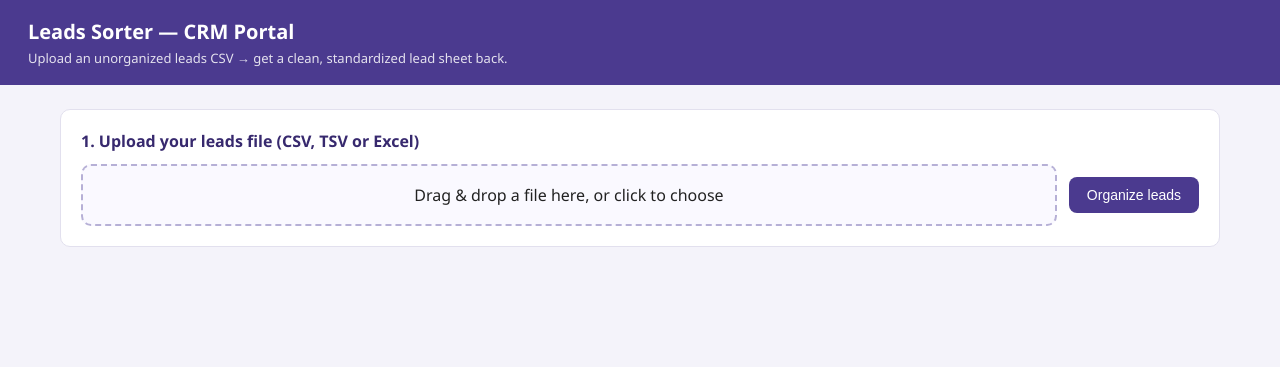
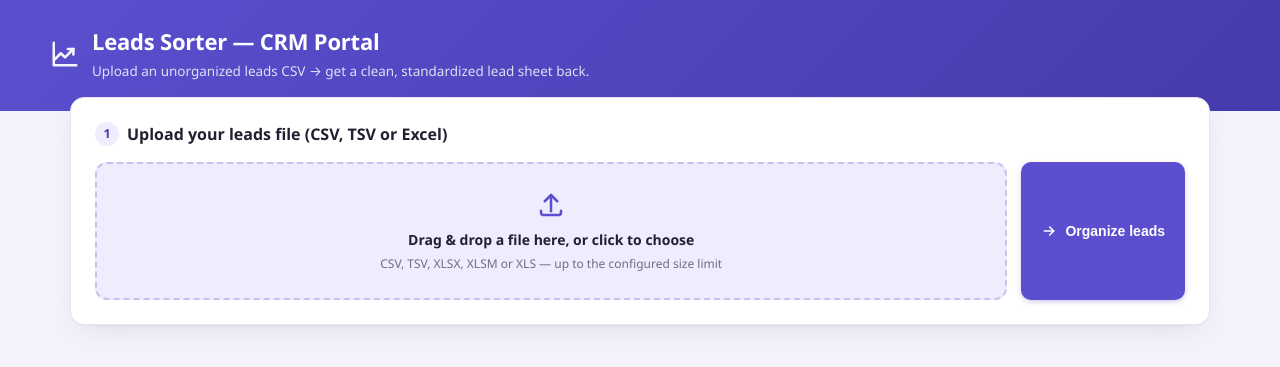
Before and after one commit to ahmadwaseemwork1-hub/lead-sorter, a Flask app: page / in a window 1280 px wide. Shown: the top 367 px of the page. Run offline with Flask 3, Linux system fonts and the light colour scheme.

Commit message:
Redesign the portal UI and add a styled Excel download
- Refresh the whole page: gradient header, card shadows, icon-based
  buttons, colored stat tiles, score pills, softer left-border row
  highlighting instead of full-background red/amber washes.
- Add a "Pretty Excel" download (pretty_export.py) alongside the
  plain CSV — colored header, frozen header row, autofilter,
  auto-sized columns, zebra striping, and the same invalid/review
  row highlighting as the on-page table, plus a Score column. The
  plain CSV is untouched (still exactly the standard 10 columns).

```diff
--- a/app.py
+++ b/app.py
@@ -9,6 +9,7 @@ from flask import Flask, abort, redirect, render_template, request, send_file, u
 from werkzeug.utils import secure_filename
 
 from organizer import load_schema, organize_file
+from pretty_export import build_pretty_workbook
 
 BASE = os.path.dirname(os.path.abspath(__file__))
 UPLOADS = os.path.join(BASE, "uploads")
@@ -132,6 +133,8 @@ def organize():
         rows.append({"cells": cells, "score": s.get("score", ""),
                      "review": s.get("review", False), "invalid": pos in invalid})
 
+    build_pretty_workbook(list(df.columns), rows, os.path.join(OUTPUT, f"pretty_{token}.xlsx"))
+
     result = {
         "columns": list(df.columns),
         "rows": rows,
@@ -155,6 +158,11 @@ def download(token):
     return _serve(token, "organized_{token}.csv", "organized_leads.csv")
 
 
+@app.route("/xlsx/<token>")
+def download_xlsx(token):
+    return _serve(token, "pretty_{token}.xlsx", "organized_leads.xlsx")
+
+
 @app.route("/diff/<token>")
 def download_diff(token):
     return _serve(token, "diff_{token}.csv", "change_report.csv")
--- a/templates/index.html
+++ b/templates/index.html
@@ -6,66 +6,144 @@
 <title>Leads Sorter — CRM Portal</title>
 <style>
   :root {
-    --purple: #4b3a8f; --purple-dark: #37296e; --bg: #f4f3fa;
-    --ok: #1a7f4e; --warn: #b3261e; --line: #e2e0ee;
+    --bg: #f3f2fb;
+    --surface: #ffffff;
+    --primary: #5b4fcf;
+    --primary-dark: #453bab;
+    --primary-light: #efedfd;
+    --text: #1f2130;
+    --text-muted: #6c6e83;
+    --border: #e7e5f4;
+    --success: #16875a;
+    --success-bg: #e7f6ef;
+    --warn: #b5790f;
+    --warn-bg: #fdf3e0;
+    --danger: #c8382f;
+    --danger-bg: #fdeceb;
+    --shadow: 0 1px 2px rgba(30, 20, 70, .04), 0 10px 28px -14px rgba(30, 20, 70, .16);
+    --radius: 14px;
   }
   * { box-sizing: border-box; }
-  body { margin: 0; font-family: "Segoe UI", system-ui, sans-serif; background: var(--bg); color: #222; }
-  header { background: var(--purple); color: #fff; padding: 18px 28px; }
-  header h1 { margin: 0; font-size: 20px; font-weight: 600; }
-  header p { margin: 4px 0 0; font-size: 13px; opacity: .85; }
-  main { max-width: 1200px; margin: 24px auto; padding: 0 20px; }
-  .card { background: #fff; border: 1px solid var(--line); border-radius: 10px; padding: 20px; margin-bottom: 20px; }
-  form.upload { display: flex; gap: 12px; align-items: center; flex-wrap: wrap; }
-  input[type=file] { border: 1px dashed #b6b0d6; border-radius: 8px; padding: 10px; background: #faf9ff; }
+  body {
+    margin: 0; font-family: "Segoe UI", -apple-system, BlinkMacSystemFont, system-ui, sans-serif;
+    background: var(--bg); color: var(--text); line-height: 1.45;
+  }
+  header {
+    background: linear-gradient(135deg, var(--primary), var(--primary-dark));
+    color: #fff; padding: 26px 28px 30px;
+  }
+  .brand { display: flex; align-items: center; gap: 12px; max-width: 1180px; margin: 0 auto; }
+  .brand svg { flex: none; opacity: .95; }
+  header h1 { margin: 0; font-size: 22px; font-weight: 700; letter-spacing: -.01em; }
+  header p { margin: 4px 0 0; font-size: 13.5px; opacity: .82; }
+  main { max-width: 1180px; margin: -14px auto 40px; padding: 0 20px; }
+  .card {
+    background: var(--surface); border: 1px solid var(--border); border-radius: var(--radius);
+    padding: 24px; margin-bottom: 20px; box-shadow: var(--shadow);
+  }
+  .step { display: inline-flex; align-items: center; justify-content: center; width: 24px; height: 24px;
+          border-radius: 50%; background: var(--primary-light); color: var(--primary-dark);
+          font-size: 12.5px; font-weight: 700; margin-right: 8px; }
+  h2 { font-size: 16px; margin: 0 0 16px; color: var(--text); display: flex; align-items: center; }
+  form.upload { display: flex; gap: 14px; align-items: stretch; flex-wrap: wrap; }
+  #dropzone {
+    border: 2px dashed #c7c1ec; border-radius: 12px; padding: 26px 22px; background: var(--primary-light);
+    cursor: pointer; flex: 1; min-width: 280px; text-align: center; transition: border-color .15s, background .15s;
+  }
+  #dropzone.hover { background: #e6e2fb; border-color: var(--primary); }
+  #dropzone svg { display: block; margin: 0 auto 8px; color: var(--primary); }
+  #dropmsg { font-size: 14px; color: var(--text); font-weight: 600; }
+  #dropsub { font-size: 12px; color: var(--text-muted); margin-top: 3px; display: block; }
+  input[type=password] {
+    padding: 10px 12px; border: 1px solid var(--border); border-radius: 10px; font-size: 14px;
+  }
   button, a.btn {
-    background: var(--purple); color: #fff; border: 0; border-radius: 8px;
-    padding: 10px 18px; font-size: 14px; cursor: pointer; text-decoration: none; display: inline-block;
+    background: var(--primary); color: #fff; border: 0; border-radius: 10px;
+    padding: 12px 20px; font-size: 14px; font-weight: 600; cursor: pointer; text-decoration: none;
+    display: inline-flex; align-items: center; gap: 8px; transition: background .15s, transform .1s, box-shadow .15s;
+    box-shadow: 0 2px 6px -2px rgba(91, 79, 207, .5);
   }
-  button:hover, a.btn:hover { background: var(--purple-dark); }
-  .error { color: var(--warn); font-weight: 600; }
-  .stats { display: flex; gap: 14px; flex-wrap: wrap; margin-bottom: 14px; }
-  .stat { background: #faf9ff; border: 1px solid var(--line); border-radius: 8px; padding: 10px 16px; }
-  .stat b { display: block; font-size: 20px; color: var(--purple); }
-  .stat span { font-size: 12px; color: #666; }
+  button:hover, a.btn:hover { background: var(--primary-dark); transform: translateY(-1px); }
+  button:active, a.btn:active { transform: translateY(0); }
+  a.btn.secondary { background: #ffffff; color: var(--primary-dark); border: 1px solid var(--border); box-shadow: none; }
+  a.btn.secondary:hover { background: var(--primary-light); border-color: #c7c1ec; }
+  .error {
+    color: var(--danger); font-weight: 600; background: var(--danger-bg); border: 1px solid #f5c9c5;
+    border-radius: 10px; padding: 10px 14px; margin: 14px 0 0; font-size: 13.5px;
+  }
+  .stats { display: grid; grid-template-columns: repeat(auto-fit, minmax(140px, 1fr)); gap: 12px; margin-bottom: 18px; }
+  .stat { background: var(--primary-light); border-radius: 12px; padding: 14px 16px; border-left: 3px solid var(--primary); }
+  .stat.warn { background: var(--warn-bg); border-left-color: var(--warn); }
+  .stat.danger { background: var(--danger-bg); border-left-color: var(--danger); }
+  .stat.ok { background: var(--success-bg); border-left-color: var(--success); }
+  .stat b { display: block; font-size: 22px; color: var(--text); font-weight: 700; }
+  .stat span { font-size: 12px; color: var(--text-muted); }
   table { border-collapse: collapse; width: 100%; font-size: 13px; }
-  th, td { border: 1px solid var(--line); padding: 6px 9px; text-align: left; white-space: nowrap; }
-  thead th { background: var(--purple); color: #fff; cursor: pointer; position: sticky; top: 0; user-select: none; }
-  thead th:hover { background: var(--purple-dark); }
-  tbody tr:nth-child(even) { background: #f8f7fc; }
-  tr.invalid td { background: #fdeceb; }
-  tr.review td { background: #fdf6e3; }
-  #dropzone.hover { background: #efeaff; border-color: var(--purple); }
-  .spin { display: inline-block; width: 14px; height: 14px; border: 3px solid var(--line);
-          border-top-color: var(--purple); border-radius: 50%;
+  th, td { border-bottom: 1px solid var(--border); padding: 9px 12px; text-align: left; white-space: nowrap; }
+  thead th {
+    background: var(--primary); color: #fff; cursor: pointer; position: sticky; top: 0;
+    user-select: none; font-weight: 600; box-shadow: 0 1px 0 var(--primary-dark);
+  }
+  thead th:hover { background: var(--primary-dark); }
+  thead th::after { content: "⇅"; opacity: .45; font-size: 10px; margin-left: 6px; }
+  tbody tr:nth-child(even) { background: #faf9ff; }
+  tbody tr:hover { background: var(--primary-light); }
+  tr.invalid td { background: var(--danger-bg); border-left: 3px solid var(--danger); }
+  tr.review td { background: var(--warn-bg); border-left: 3px solid var(--warn); }
+  tr.invalid:hover td, tr.review:hover td { filter: brightness(0.97); }
+  .pill {
+    display: inline-block; padding: 3px 10px; border-radius: 999px; font-weight: 700; font-size: 12px;
+  }
+  .pill-ok { background: var(--success-bg); color: var(--success); }
+  .pill-warn { background: var(--warn-bg); color: var(--warn); }
+  .pill-bad { background: var(--danger-bg); color: var(--danger); }
+  .spin { display: inline-block; width: 14px; height: 14px; border: 3px solid var(--border);
+          border-top-color: var(--primary); border-radius: 50%;
           animation: spin 0.8s linear infinite; vertical-align: -2px; margin-right: 6px; }
   @keyframes spin { to { transform: rotate(360deg); } }
-  .scroll { overflow: auto; max-height: 60vh; border: 1px solid var(--line); border-radius: 8px; }
+  .scroll { overflow: auto; max-height: 60vh; border: 1px solid var(--border); border-radius: 12px; }
+  .issues { margin-bottom: 4px; }
   .issues td, .issues th { font-size: 12px; }
-  h2 { font-size: 16px; margin: 0 0 12px; color: var(--purple-dark); }
-  .note { font-size: 12px; color: #777; margin-top: 8px; }
+  .issues td:first-child { font-weight: 600; background: var(--primary-light); }
+  .note { font-size: 12.5px; color: var(--text-muted); margin-top: 10px; line-height: 1.6; }
+  .note b { color: var(--text); }
+  .actions { margin-top: 18px; display: flex; gap: 10px; flex-wrap: wrap; }
+  @media (max-width: 640px) {
+    header { padding: 20px; } main { margin-top: -8px; }
+    form.upload { flex-direction: column; }
+  }
 </style>
 </head>
 <body>
 <header>
-  <h1>Leads Sorter &mdash; CRM Portal</h1>
-  <p>Upload an unorganized leads CSV &rarr; get a clean, standardized lead sheet back.</p>
+  <div class="brand">
+    <svg width="30" height="30" viewBox="0 0 24 24" fill="none" stroke="currentColor" stroke-width="2" stroke-linecap="round" stroke-linejoin="round"><path d="M3 3v18h18"/><path d="M18.7 8 12 14.7 8.7 11.4 3.7 16.4"/><path d="M18.7 8h-4.4"/><path d="M18.7 8v4.4"/></svg>
+    <div>
+      <h1>Leads Sorter — CRM Portal</h1>
+      <p>Upload an unorganized leads CSV → get a clean, standardized lead sheet back.</p>
+    </div>
+  </div>
 </header>
 <main>
   <div class="card">
-    <h2>1. Upload your leads file (CSV, TSV or Excel)</h2>
+    <h2><span class="step">1</span>Upload your leads file (CSV, TSV or Excel)</h2>
     <form id="upform" class="upload" method="post" action="/organize" enctype="multipart/form-data">
-      <div id="dropzone" style="border:2px dashed #b6b0d6;border-radius:10px;padding:18px 22px;background:#faf9ff;cursor:pointer;flex:1;min-width:260px;text-align:center">
+      <div id="dropzone">
+        <svg width="30" height="30" viewBox="0 0 24 24" fill="none" stroke="currentColor" stroke-width="2" stroke-linecap="round" stroke-linejoin="round"><path d="M4 16.5V18a2 2 0 0 0 2 2h12a2 2 0 0 0 2-2v-1.5"/><path d="M7 9l5-5 5 5"/><path d="M12 4v13"/></svg>
         <span id="dropmsg">Drag &amp; drop a file here, or click to choose</span>
+        <span id="dropsub">CSV, TSV, XLSX, XLSM or XLS — up to the configured size limit</span>
         <input type="file" name="file" id="fileinput" accept=".csv,.tsv,.xlsx,.xlsm,.xls,text/csv" style="display:none">
       </div>
       {% if needs_passphrase %}
-      <input type="password" name="passphrase" placeholder="Passphrase" style="padding:10px;border:1px solid var(--line);border-radius:8px">
+      <input type="password" name="passphrase" placeholder="Passphrase">
       {% endif %}
       <input type="hidden" name="schema" value="default">
-      <button type="submit">Organize leads</button>
+      <button type="submit">
+        <svg width="16" height="16" viewBox="0 0 24 24" fill="none" stroke="currentColor" stroke-width="2.4" stroke-linecap="round" stroke-linejoin="round"><path d="M5 12h14"/><path d="M13 6l6 6-6 6"/></svg>
+        Organize leads
+      </button>
     </form>
-    <p id="busy" style="display:none;color:var(--purple-dark);font-weight:600">
+    <p id="busy" style="display:none;color:var(--primary-dark);font-weight:600;margin-bottom:0;margin-top:14px">
       <span class="spin"></span> Processing&hellip; large files can take a little while. Don't close this page.
     </p>
     {% if error %}<p class="error">{{ error }}</p>{% endif %}
@@ -73,36 +151,36 @@
 
   {% if result %}
   <div class="card">
-    <h2>2. Summary</h2>
+    <h2><span class="step">2</span>Summary</h2>
     <div class="stats">
       <div class="stat"><b>{{ result.report.input_rows }}</b><span>rows in</span></div>
-      <div class="stat"><b>{{ result.report.output_rows }}</b><span>clean leads out</span></div>
+      <div class="stat ok"><b>{{ result.report.output_rows }}</b><span>clean leads out</span></div>
       <div class="stat"><b>{{ result.report.avg_score if result.report.avg_score is defined else '—' }}</b><span>avg quality score</span></div>
-      <div class="stat"><b>{{ result.report.review_rows|length if result.report.review_rows is defined else 0 }}</b><span>need manual review</span></div>
+      <div class="stat warn"><b>{{ result.report.review_rows|length if result.report.review_rows is defined else 0 }}</b><span>need manual review</span></div>
       <div class="stat"><b>{{ result.report.duplicates_removed }}</b><span>duplicates removed</span></div>
       <div class="stat"><b>{{ result.report.duplicate_groups|length if result.report.duplicate_groups is defined else 0 }}</b><span>possible duplicate groups</span></div>
-      <div class="stat"><b>{{ result.report.invalid_phone_rows|length }}</b><span>invalid phone numbers</span></div>
+      <div class="stat danger"><b>{{ result.report.invalid_phone_rows|length }}</b><span>invalid phone numbers</span></div>
       <div class="stat"><b>{{ result.report.vertical if result.report.vertical is defined else 'general' }}</b><span>detected vertical</span></div>
     </div>
     <table class="issues">
       <thead><tr><th>Column</th>{% for col in result.columns %}<th>{{ col }}</th>{% endfor %}</tr></thead>
       <tbody>
-        <tr><td><b>Values fixed</b></td>{% for col in result.columns %}<td>{{ result.report.column_issues[col].fixed }}</td>{% endfor %}</tr>
-        <tr><td><b>Missing (NA)</b></td>{% for col in result.columns %}<td>{{ result.report.column_issues[col].na }}</td>{% endfor %}</tr>
+        <tr><td>Values fixed</td>{% for col in result.columns %}<td>{{ result.report.column_issues[col].fixed }}</td>{% endfor %}</tr>
+        <tr><td>Missing (NA)</td>{% for col in result.columns %}<td>{{ result.report.column_issues[col].na }}</td>{% endfor %}</tr>
       </tbody>
     </table>
     {% if result.report.duplicate_groups %}
-      <p class="note">Possible duplicates (kept, flagged for merge review):
+      <p class="note"><b>Possible duplicates</b> (kept, flagged for merge review):
         {% for g in result.report.duplicate_groups %}group {{ g.group }}: rows {{ g.rows|join(" & ") }} ({{ g.names|join(" / ") }}){% if not loop.last %}; {% endif %}{% endfor %}
       </p>
     {% endif %}
     {% if result.report.email_corrections %}
-      <p class="note">Email fixes:
+      <p class="note"><b>Email fixes:</b>
         {% for c in result.report.email_corrections %}row {{ c.row }}: {{ c.original }} &rarr; {{ c.suggested }} ({{ "applied" if c.applied else "suggestion only" }}){% if not loop.last %}, {% endif %}{% endfor %}
       </p>
     {% endif %}
     {% if result.report.removed_duplicates %}
-      <p class="note">Removed duplicate leads:
+      <p class="note"><b>Removed duplicate leads:</b>
         {% for d in result.report.removed_duplicates %}{{ d["Full Name"] }} ({{ d["Phone Number"] }}){% if not loop.last %}, {% endif %}{% endfor %}
       </p>
     {% endif %}
@@ -121,15 +199,22 @@
     {% if result.report.unmapped_headers %}
       <p class="note">Ignored (unrecognized) input columns: {{ result.report.unmapped_headers|join(", ") }}</p>
     {% endif %}
-    <p style="margin-top:14px">
-      <a class="btn" href="/download/{{ result.token }}">&#8681; Download organized CSV</a>
-      <a class="btn" href="/diff/{{ result.token }}" style="background:#6b5cb8">&#8681; Change report (diff)</a>
-      <a class="btn" href="/errors/{{ result.token }}" style="background:#8a7cc2">&#8681; Error log (JSON)</a>
-    </p>
+    <div class="actions">
+      <a class="btn" href="/download/{{ result.token }}">
+        <svg width="15" height="15" viewBox="0 0 24 24" fill="none" stroke="currentColor" stroke-width="2.4" stroke-linecap="round" stroke-linejoin="round"><path d="M12 3v13"/><path d="M7 11l5 5 5-5"/><path d="M4 20h16"/></svg>
+        Download organized CSV
+      </a>
+      <a class="btn" href="/xlsx/{{ result.token }}" style="background:#1a9c6b;box-shadow:0 2px 6px -2px rgba(26,156,107,.5)">
+        <svg width="15" height="15" viewBox="0 0 24 24" fill="none" stroke="currentColor" stroke-width="2.4" stroke-linecap="round" stroke-linejoin="round"><path d="M12 3v13"/><path d="M7 11l5 5 5-5"/><path d="M4 20h16"/></svg>
+        Pretty Excel (colored &amp; scored)
+      </a>
+      <a class="btn secondary" href="/diff/{{ result.token }}">Change report (diff)</a>
+      <a class="btn secondary" href="/errors/{{ result.token }}">Error log (JSON)</a>
+    </div>
   </div>
 
   <div class="card">
-    <h2>3. Organized leads ({{ result.rows|length }}) — click a header to sort</h2>
+    <h2><span class="step">3</span>Organized leads ({{ result.rows|length }}) — click a header to sort</h2>
     <div class="scroll">
       <table id="leads">
         <thead>
@@ -139,13 +224,13 @@
           {% for row in result.rows %}
           <tr class="{{ 'invalid' if row.invalid else ('review' if row.review else '') }}">
             {% for cell in row.cells %}<td>{{ cell }}</td>{% endfor %}
-            <td>{{ row.score }}{% if row.review %} &#9888;{% endif %}</td>
+            <td><span class="pill {{ 'pill-bad' if row.invalid else ('pill-warn' if row.review else 'pill-ok') }}">{{ row.score }}</span></td>
           </tr>
           {% endfor %}
         </tbody>
       </table>
     </div>
-    <p class="note">Red rows have a phone number that is not 10 digits. Amber rows scored below the review threshold (70) — check them manually. The Score column is shown here and in the error log only; the downloaded CSV keeps the standard 10 columns.</p>
+    <p class="note">Red rows have a phone number that is not 10 digits. Amber rows scored below the review threshold (70) — check them manually. The Score column is shown here, in the error log, and in the Pretty Excel download; the plain CSV keeps the standard 10 columns.</p>
   </div>
   {% endif %}
 </main>
```
Also changed, not shown: pretty_export.py (added, +60 -0 lines).
